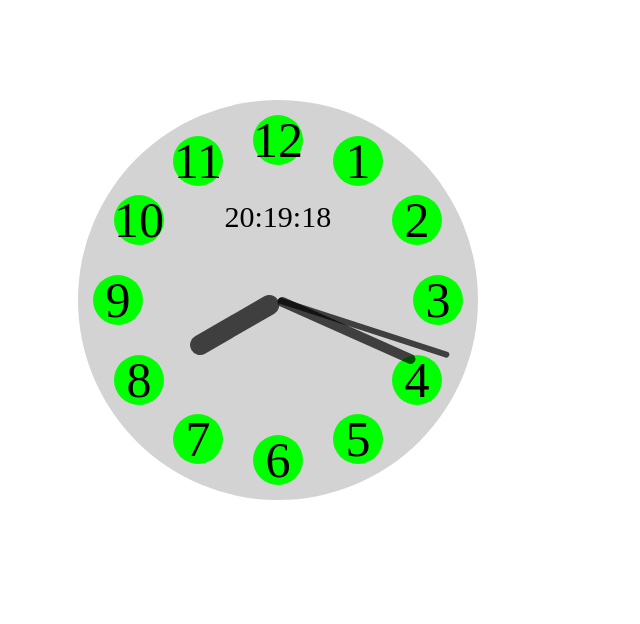
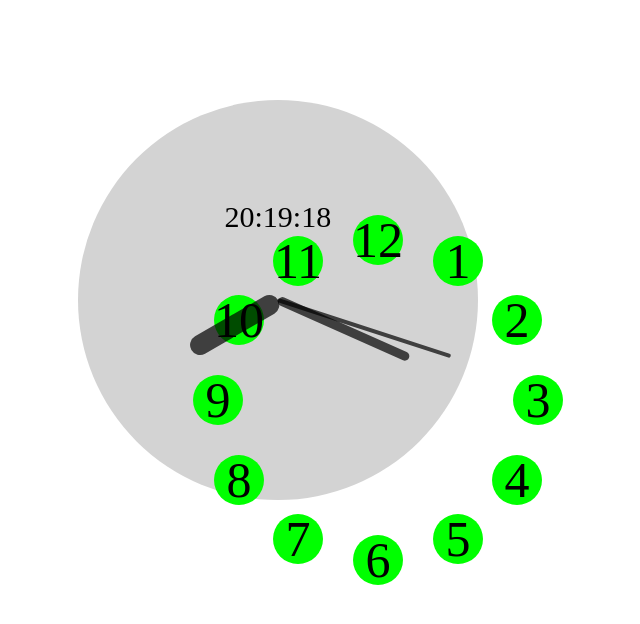
Before and after one commit to alexanderchernetsky/chernetsky-js-home, a website: page lesson-13-events-timers/index.html in a window 1280 px wide. Shown: the whole page, without its empty margins (22-662 px from the left). Drawn offline with Linux system fonts and the light colour scheme.

Commit message:
Start to rewrite using constants of size and change positioning

```diff
--- a/lesson-13-events-timers/script.js
+++ b/lesson-13-events-timers/script.js
@@ -7,25 +7,56 @@ var secondHand = document.createElement('div');
 var bodyArr = document.getElementsByTagName('body');
 var body = bodyArr[0];
 
+clockFace.classList.add('clock-face');
+hourHand.classList.add('hour-hand');
+minuteHand.classList.add('minute-hand');
+secondHand.classList.add('second-hand');
+
 body.appendChild(clockFace);
 clockFace.appendChild(hourHand);
 clockFace.appendChild(minuteHand);
 clockFace.appendChild(secondHand);
 
-clockFace.classList.add('clock-face');
-hourHand.classList.add('hour-hand');
-minuteHand.classList.add('minute-hand');
-secondHand.classList.add('second-hand');
+var clockFaceSize = 400; // clock diameter px
 
+clockFace.style.width = clockFaceSize + 'px';
+clockFace.style.height = clockFaceSize + 'px';
+clockFace.style.borderRadius = clockFaceSize / 2 + 'px';
+
+var hourHandLength = clockFaceSize / 4; // hour hand length
+
+hourHand.style.height = hourHandLength + 'px';
+hourHand.style.width  = hourHandLength / 5 + 'px';
+hourHand.style.borderRadius = hourHandLength / 10 + 'px';
+hourHand.style.transformOrigin =  hourHandLength / 10  + 'px bottom';
+hourHand.style.left =  clockFaceSize / 2 - hourHandLength / 10 + 'px';
+hourHand.style.top =  clockFaceSize / 2 - hourHandLength + 'px';
+
+var minuteHandLength = clockFaceSize / 2.8; // minute hand length
+
+minuteHand.style.height = minuteHandLength + 'px';
+minuteHand.style.width  = minuteHandLength / 16 + 'px';
+minuteHand.style.borderRadius = minuteHandLength / 32 + 'px';
+minuteHand.style.transformOrigin =  minuteHandLength / 32  + 'px bottom';
+minuteHand.style.left =  clockFaceSize / 2 - minuteHandLength / 32 + 'px';
+minuteHand.style.top =  clockFaceSize / 2 - minuteHandLength + 'px';
+
+var secondHandLength = clockFaceSize / 2.2; // second hand length
+
+secondHand.style.height = secondHandLength + 'px';
+secondHand.style.width  = secondHandLength / 50 + 'px';
+secondHand.style.borderRadius = secondHandLength / 100 + 'px';
+secondHand.style.transformOrigin =  secondHandLength / 100  + 'px bottom';
+secondHand.style.left =  clockFaceSize / 2 - secondHandLength / 100 + 'px';
+secondHand.style.top =  clockFaceSize / 2 - secondHandLength + 'px';
 
 var MINANGLE = (90 / 3) / 180 * Math.PI; // находим угол который нужен для построения кружков с числами и переводим его в радианы
-var angle = 0;
+var angle = 0; // это угол на который будут отклоняться прямые к центрам кружков(в первоначальный момент угол д.б. равен 0)
 
-var RADIUS = clockFace.offsetWidth / 2.5; // это произвольное расстояние от центра круга до центра кружков с числами
+var RADIUS = clockFace.offsetWidth / 2.5; // это расстояние от центра циферблата до центра кружков с числами
 
-var clockFaceCenterX = clockFace.offsetLeft + clockFace.offsetWidth / 2;
-var clockFaceCenterY = clockFace.offsetTop + clockFace.offsetHeight / 2;
-
+var clockFaceCenterX = clockFace.offsetLeft + clockFace.offsetWidth / 2; //  координата Х центра циферблата
+var clockFaceCenterY = clockFace.offsetTop + clockFace.offsetHeight / 2; //  координата Y центра циферблата
 
 for (var i = 12; i > 0; i--) {
   var circleEl = document.createElement('div');
@@ -33,10 +64,16 @@ for (var i = 12; i > 0; i--) {
   var number = document.createTextNode(i);
   numberEl.appendChild(number);
   circleEl.appendChild(numberEl);
-  body.appendChild(circleEl);
+  clockFace.appendChild(circleEl);
 
   circleEl.classList.add('circle');
+  circleEl.style.height = clockFaceSize / 8 + 'px';
+  circleEl.style.width  = clockFaceSize / 8 + 'px';
+  circleEl.style.borderRadius = clockFaceSize / 16 + 'px';
+
   numberEl.classList.add('number');
+  numberEl.style.fontSize = clockFaceSize / 8 + 'px';
+  numberEl.style.lineHeight = clockFaceSize / 8 + 'px';
 
   var circleElCenterX = clockFaceCenterX  + RADIUS * Math.sin(angle);
   var circleElCenterY = clockFaceCenterY  - RADIUS * Math.cos(angle);
--- a/lesson-13-events-timers/style.css
+++ b/lesson-13-events-timers/style.css
@@ -3,68 +3,56 @@ body {
 }
 
 .clock-face {
-  width: 400px;
-  height: 400px;
   background-color: lightgrey;
-  border-radius: 200px;
   position: relative;
   left: 100px;
   top: 100px;
 }
 
 .hour-hand {
-  width: 20px;
-  height: 100px;
-  border-radius: 10px;
-  background-color: black;
-  opacity: 0.7;
-  transform-origin: 10px bottom;
+  background-color: rgba(0, 0, 0, 0.7);
   z-index: 2;
   position: absolute;
-  left: 190px;
-  top: 100px;
 }
 
 .minute-hand {
-  width: 10px;
+  /*width: 10px;
   height: 150px;
   border-radius: 5px;
-  background-color: black;
-  opacity: 0.7;
   transform-origin: 5px bottom;
+  left: 195px;
+  top: 50px;*/
+  background-color: rgba(0, 0, 0, 0.7);
   z-index: 3;
   position: absolute;
-  left: 195px;
-  top: 50px;
 
 }
 
 .second-hand {
-  width: 6px;
+  /*width: 6px;
   height: 180px;
   border-radius: 3px;
-  background-color: black;
-  opacity: 0.7;
   transform-origin: 3px bottom;
+  left: 197px;
+  top: 20px;*/
+  background-color: rgba(0, 0, 0, 0.7);
   z-index: 4;
   position: absolute;
-  left: 197px;
-  top: 20px;
 
 }
 
 .circle {
-  width: 50px;
+  /*width: 50px;
   height: 50px;
-  border-radius: 25px;
+  border-radius: 25px;*/
   background-color: lime;
   position: absolute;
 }
 
 .number {
-  font-size: 50px;
+  /*font-size: 50px;
+  line-height: 50px;*/
   text-align: center;
-  line-height: 50px;
   color: black;
 }
 
```
Also changed, not shown: lesson-13-events-timers/index.html (+0 -19 lines).
